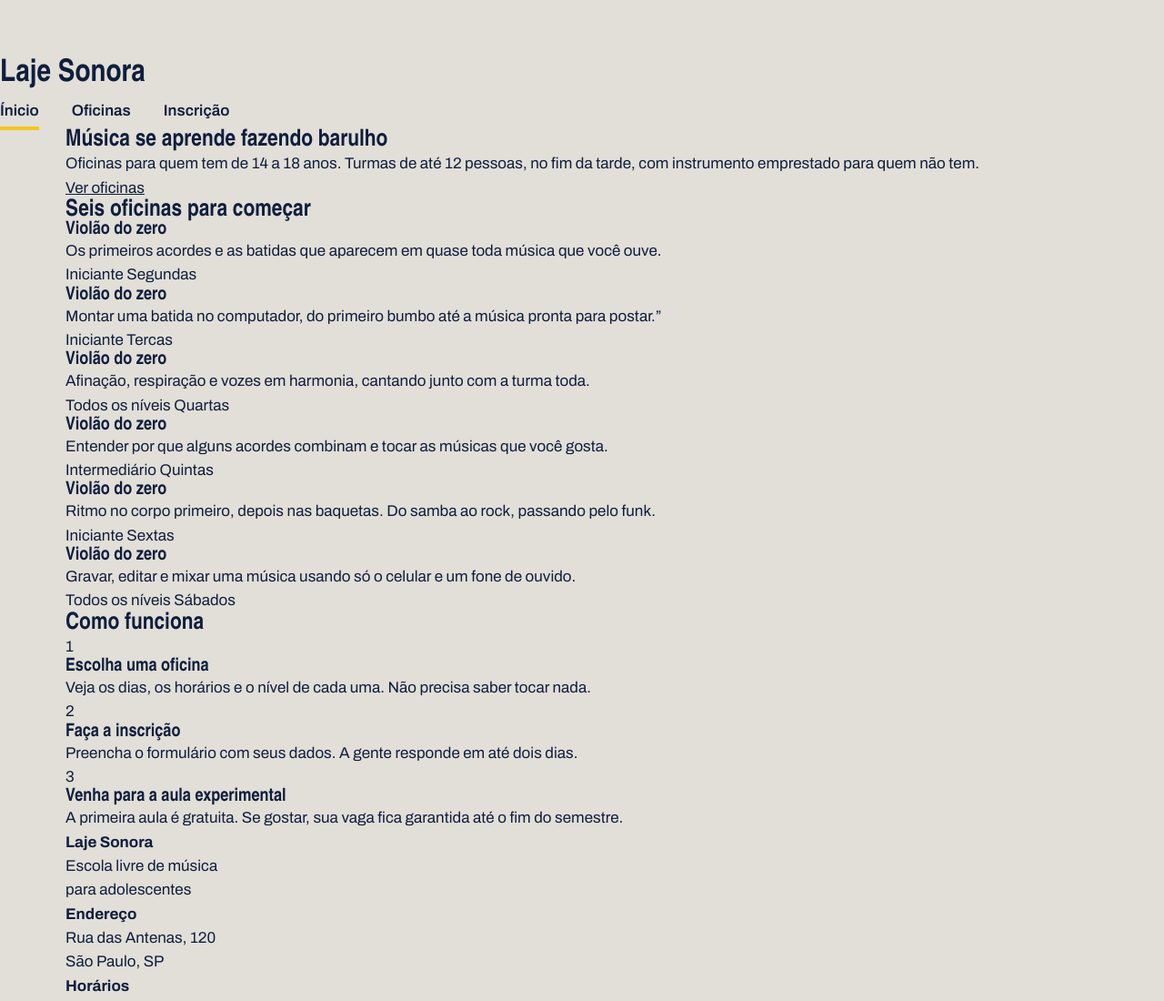
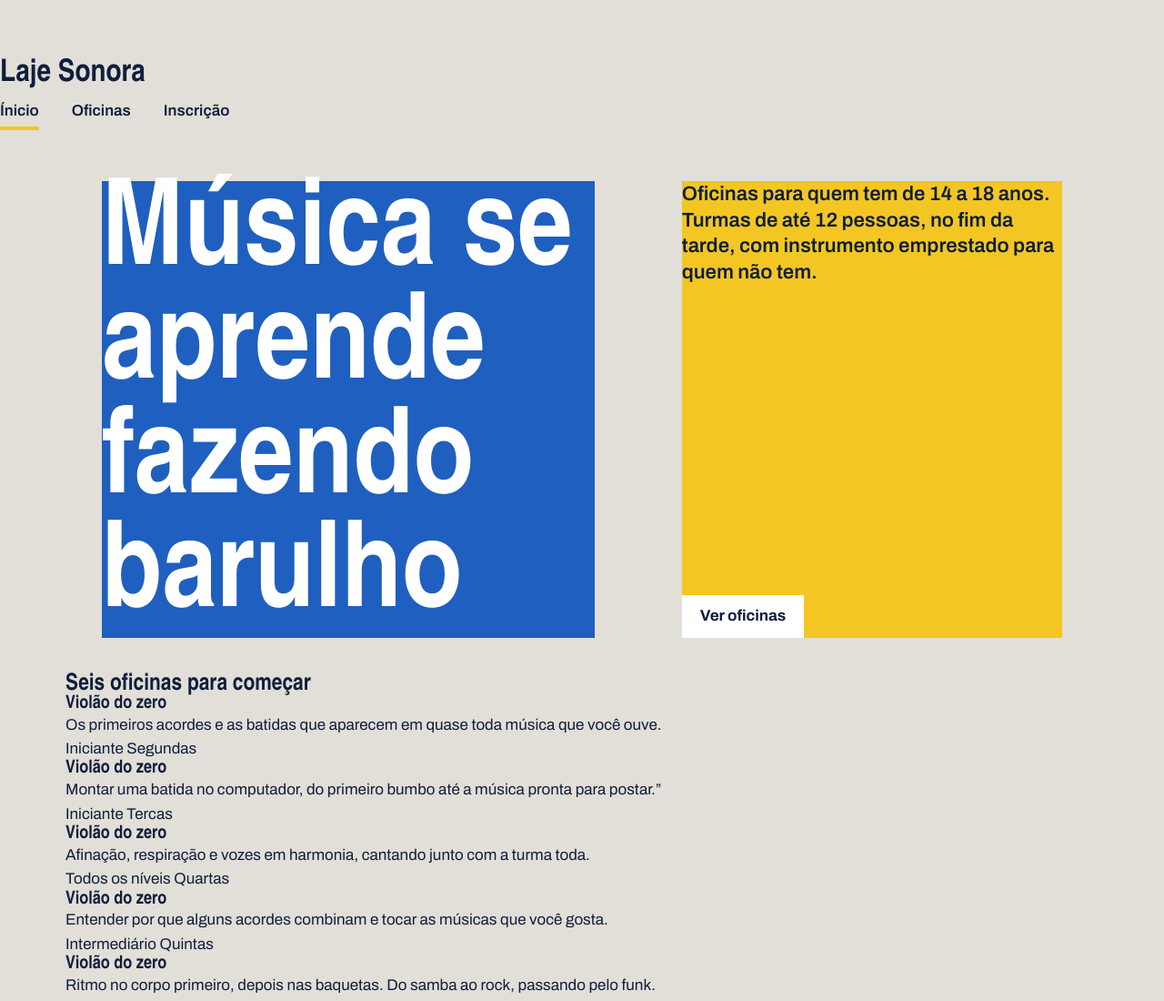
Before and after one commit to nandhariana1timc/laje-sonora, a plain HTML site: page index.html in a window 1280 px wide. Shown: the top 1100 px of the page at 91% size. Drawn offline with Linux system fonts and the light colour scheme; a web font is replaced by a local one.

Commit message:
Cartazes do topo

```diff
--- a/index.css
+++ b/index.css
@@ -80,3 +80,58 @@ h1, h2, h3 {
 .menu a.atual {
     border-color: var(--fita);
 }
+
+.cartazes {
+    margin-top: 16px;
+    display: flex;
+    gap: 16px;
+}
+
+.cartaz {
+    margin: 40px;
+}
+
+.cartaz-principal {
+    background-color:  var(--caixa-dagua);
+    color: var(--branco);
+    display: flex 2;
+}
+
+.cartaz-principal h1 {
+    font-size: 132px;
+    width: 9ch;
+}
+
+.cartaz-lateral {
+    background-color: var(--fita);
+    flex: 1;
+    display: flex;
+    flex-direction: column;
+    justify-content: space-between;
+    gap: 32px;
+}
+
+.cartaz-lateral p {
+    font-size: 22px;
+    font-weight: 600;
+    line-height: 1.3;
+}
+
+.botao {
+    background-color: white;
+    font-weight: 700;
+    text-decoration: none;
+    padding: 10px 20px;
+    border: none;
+    font-family: var(--fonte-texto);
+    font-size: 17px;
+    cursor: pointer;
+}
+
+.botao:hover {
+    background-color:  var(--caixa-dagua);
+}
+
+.cartaz-lateral {
+    align-items: flex-start;
+}
```
